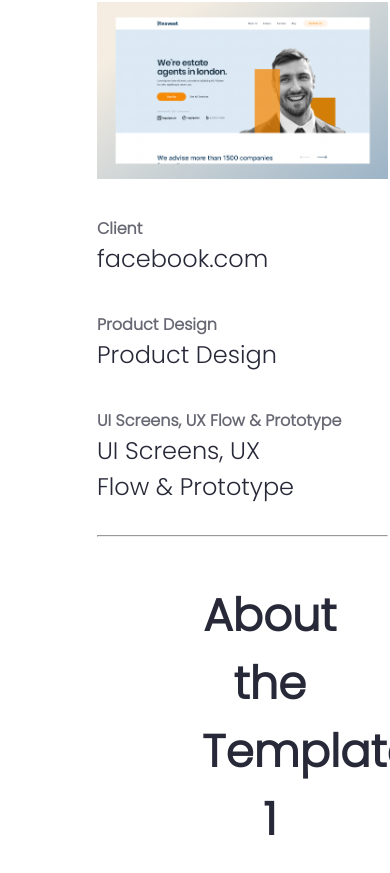
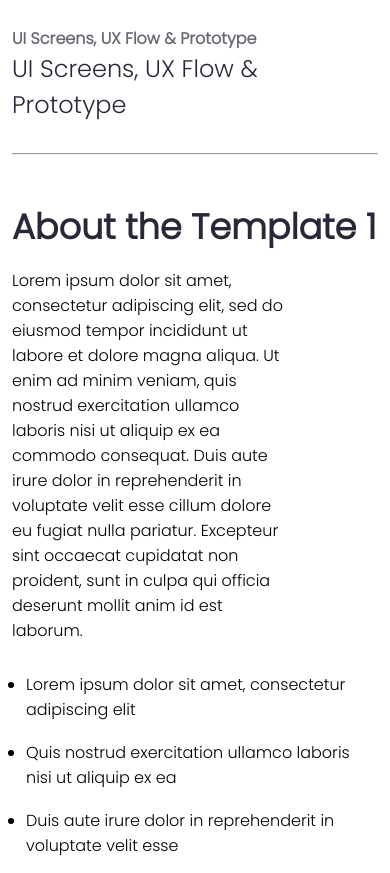
Before and after one commit to raksanall/FlowAgency, a React (Vite) app: page /Work/1 in a window 390 px wide. Shown: the part 1058-1931 px from the top of the page. Built offline with nearby package versions, Linux system fonts and the light colour scheme.

Commit message:
Responsive

```diff
--- a/src/Components/WorkSingle/style.module.css
+++ b/src/Components/WorkSingle/style.module.css
@@ -6,8 +6,6 @@
     padding-top: 70px;
 }
 .Column{
-    padding-left: 75px;
-    margin-left: 10px;
 
 
     display: flex;
@@ -28,7 +26,8 @@
     color: var(--Dark-blue, #282938);
 font-family: Poppins;
 font-size: 45px;
-width: 60%;
+width: 100%;
+text-align: start;
 }
 .Section1 p{
     width: 75%;
@@ -70,10 +69,8 @@
 opacity: 0.7;
 }
 .Section2 {
-    margin-left: 20px;
     padding-top: 45px;
     width: 100%;
-padding-left: 70px;
 }
 .Section2 .image{
 margin: 15px 0;
@@ -86,8 +83,6 @@
     width: 100%;
 }
 .Section2 .Column{
-    margin-left: 30px;
-    padding-left: 70px;
     width: 100%;
 }
 .Section2 .Column p{
@@ -103,8 +98,17 @@
     gap: 18px;
 
 }
+@media screen and (max-width:1200px){
 
+    .Section1 h2, .Section2 h2{
+    font-size: 38px;
+
+    }
+}
 @media screen and (max-width:960px){
 
+    .Section1 h2, .Section2 h2{
+    font-size: 35px;
 
+    }
 }
```
